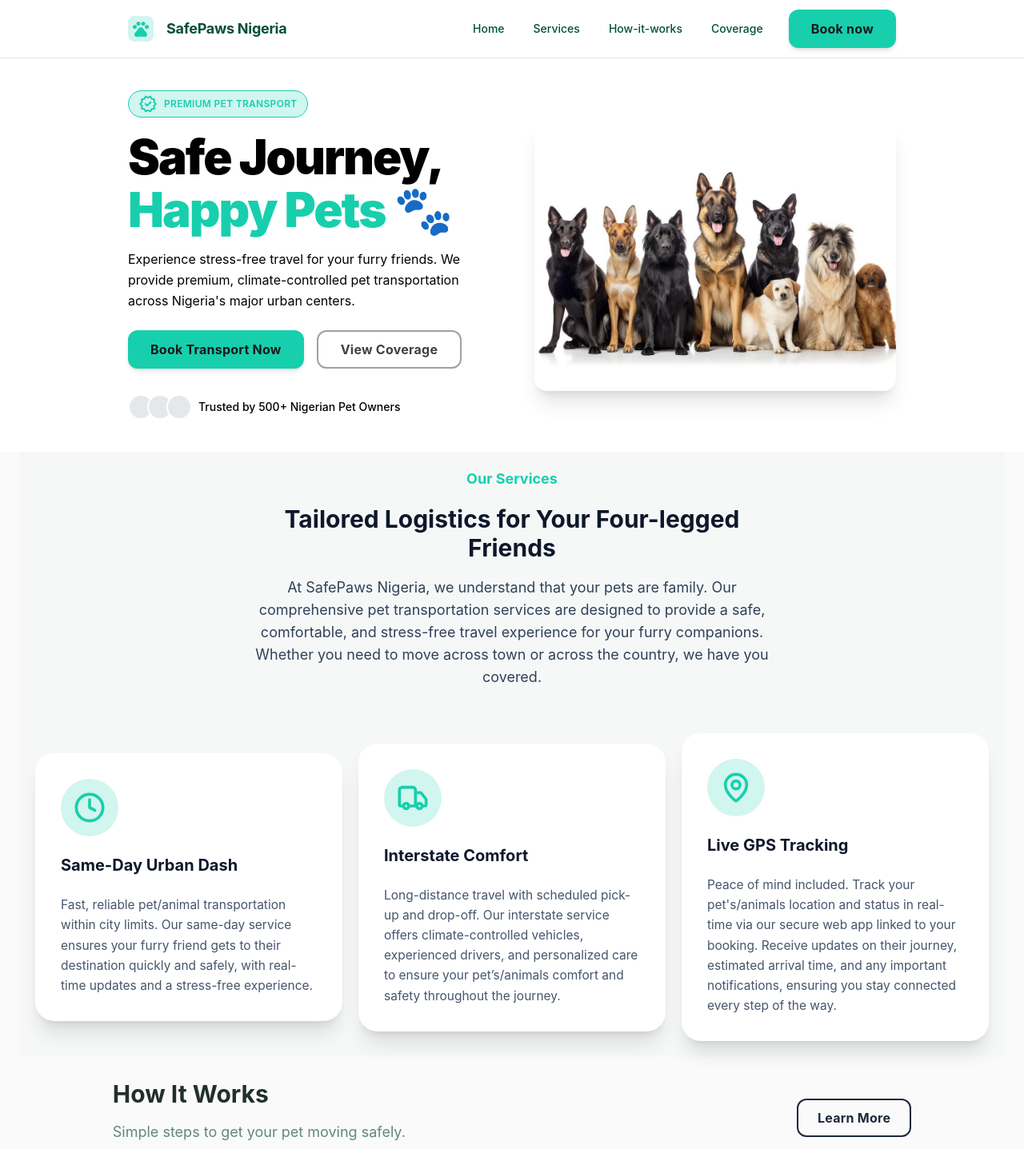
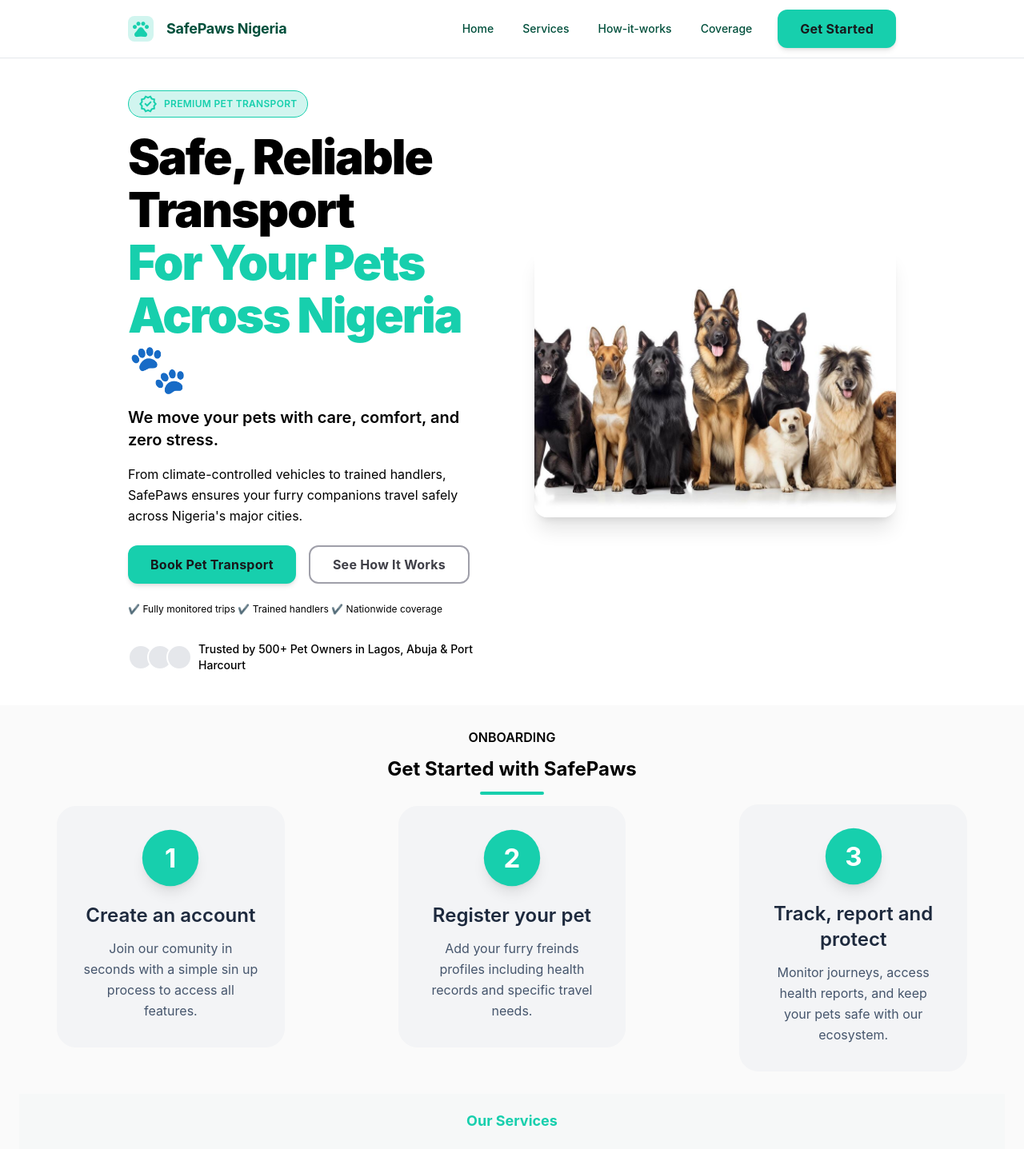
Before and after one commit to Splendidfilm/SafePaws-nigeria, a Next.js app: page / in a window 1280 px wide. Shown: the top 1437 px of the page at 80% size. Built offline with nearby package versions, Linux system fonts and the light colour scheme.

Commit message:
started fixing landing  page

```diff
--- a/src/app/(marketing)/help/page.tsx
+++ b/src/app/(marketing)/help/page.tsx
@@ -5,7 +5,7 @@ import HelpHero from '@/components/marketing/help/HelpHero'
 import HelpCategories from '@/components/marketing/help/HelpCategories'
 import SupportSection from '@/components/marketing/help/SupportSection'
 import VisitHubSection from '@/components/marketing/help/VisitHubSection'
-import { useRouter } from 'next/router'
+// import { useRouter } from 'next/router'
 function page() {
   return (
     <>
--- a/src/app/(marketing)/page.tsx
+++ b/src/app/(marketing)/page.tsx
@@ -7,11 +7,13 @@ import HowItWorks from "@/components/marketing/HowItWorks";
 // import Footer from "@/components/marketing/Footer";
 import Coverage from "@/components/marketing/Coverage";
 import CTA from "@/components/marketing/CTA"
+import GetStarted from "@/components/marketing/GetStarted";
 
 export default function MarketingPage() {
   return (
     <div className="flex flex-col flex-1 items-center justify-center bg-zinc-50 font-sans">
       <Hero/>
+      <GetStarted/>
       <Services/>
       <HowItWorks/>
       <Coverage/>
--- a/src/components/marketing/CTA.tsx
+++ b/src/components/marketing/CTA.tsx
@@ -16,11 +16,10 @@ function CTA() {
         <h1 className='text-[#111c1a] text-2xl font-semibold' >Ready to Move Your Pet?</h1>
         <p className='text-[#5F8881] text-center' >Join Hundreds of happy pet owners who trust SafePaws Nigeria for thier transportation needs.Get a free quote today</p>
         <div className='flex gap-10' >
-        <Button type='Get Free Quote'/>
+        <Button size='md' variant='secondary' >Get Free Quote</Button>
         <Button
         size='md'
-        variant='outline'
-        type='Contact Support'/>
+        variant='outline'>Contact Support</Button>
         </div>
     </div>
   )
--- a/src/components/marketing/Footer.tsx
+++ b/src/components/marketing/Footer.tsx
@@ -18,7 +18,7 @@ const support =[
 ]
 
   return (
-    <footer className="w-full bg-[#F8F9FA] pt-16 pb-10 rounded-t-3xl mb-10 rounded-b-3xl shadow-2xl ">
+    <footer className="w-full bg-[#F8F9FA] pt-16 pb-10 rounded-t-3xl mb-18 rounded-b-3xl shadow-2xl ">
       <div className="max-w-7xl mx-auto px-6 md:px-10 lg:px-16">
 
         {/* Main Footer Content */}
--- /dev/null
+++ b/src/components/marketing/GetStarted.tsx
@@ -0,0 +1,73 @@
+import React from 'react'
+import { motion } from 'framer-motion'
+
+    const cardDetails = [
+        {num: 1, head: 'Create an account', desc:'Join our comunity in seconds with a simple sin up process to access all features.'},
+        {num: 2, head: 'Register your pet', desc:'Add your furry freinds profiles including health records and specific travel needs.'},
+        {num: 3, head: 'Track, report and protect', desc:'Monitor journeys, access health reports, and keep your pets safe with our ecosystem.'},
+    ]
+
+
+export default function GetStarted() {
+
+
+  return (
+    <div className='  space-y-3 flex flex-col items-center justify-center w-full py-7 ' >
+        <h2 className='uppercase font-semibold' >onboarding</h2>
+        <h1 className='text-2xl font-bold' >Get Started with SafePaws</h1>
+        <div className=' rounded-full px-10 py-0.5 bg-[#17CFAD] ' />
+
+        {/* Conatainers */}
+
+        <div className=" grid md:grid-cols-3 grid-cols-1 space-y-7 place-items-center place-content-center ">
+        {cardDetails.map((item,index) =>(
+             <motion.div
+             key={index}
+                  initial={{ opacity: 0, y: 60 }}
+                  whileInView={{ opacity: 1, y: 0 }}
+                  transition={{ duration: 0.3, ease: "easeOut" }}
+                  className=" w-2/3 flex flex-col items-center bg-gray-100 border border-gray-100 rounded-3xl p-8  hover:shadow-2xl transition-shadow"
+                >
+                  {/* Number Circle - Auto play animation when in view */}
+                  <motion.div
+                    initial={{
+                      scale: 0.6,
+                      rotate: 15,
+                      backgroundColor: '#D1F5EF'
+                    }}
+                    whileInView={{
+                      scale: 1.1,
+                      rotate:0,
+                      backgroundColor: '#17CFAD'
+                    }}
+                    whileHover={{
+                      scale: 1.2,
+                      rotate: 0
+                    }}
+                    // viewport={{ once: true }}
+                    transition={{
+                      duration: 1.2,
+                      ease: "backOut",
+                      backgroundColor: { duration: 0.6, delay: 0.15 }
+                    }}
+                    className="w-16 h-16 flex items-center justify-center rounded-full text-3xl font-bold text-white shadow-lg mb-6"
+                  >
+                    {item.num}
+                  </motion.div>
+
+                  <h2 className="text-2xl font-semibold text-slate-800 text-center mb-3">
+                    {item.head}
+                  </h2>
+
+                  <p className="text-slate-600 text-base leading-relaxed text-center">
+                    {item.desc}
+                  </p>
+                </motion.div>
+        ))}
+
+
+        </div>
+
+    </div>
+  )
+}
--- a/src/components/marketing/Hero.tsx
+++ b/src/components/marketing/Hero.tsx
@@ -18,15 +18,18 @@ export default function Hero() {
                 </div>
 
                 {/* Heading */}
-              <h1 className="text-text-main text-5xl font-black leading-[1.1] tracking-[-0.033em] sm:text-5xl lg:text-6xl flex flex-col">
-                Safe Journey,<span className="text-[#17CFAD]">Happy Pets 🐾</span>
+                <h1 className="text-text-main text-5xl font-black leading-[1.1] tracking-[-0.033em] sm:text-5xl lg:text-6xl">
+  Safe, Reliable Transport
+  <span className="text-[#17CFAD] block">For Your Pets Across Nigeria 🐾</span>
 </h1>
 
-              {/* Subheading */}
-              <h2 className="text-text-muted text-base font-normal leading-relaxed text-center lg:text-left">
-                Experience stress-free travel for your furry friends. We provide premium,
-                climate-controlled pet transportation across Nigeria&apos;s major urban centers.
-              </h2>
+<p className="text-text-main text-xl font-semibold leading-snug">
+  We move your pets with care, comfort, and zero stress.
+</p>
+
+<p className="text-text-muted text-base leading-relaxed text-center lg:text-left">
+  From climate-controlled vehicles to trained handlers, SafePaws ensures your furry companions travel safely across Nigeria&apos;s major cities.
+</p>
               </div>
 
               {/* CTA Buttons */}
@@ -34,12 +37,19 @@ export default function Hero() {
                 <Button
   variant='primary'
   size='md'
-              type="Book Transport Now"/>
+>Book Pet Transport</Button>
+
 <Button
   variant='outline'
   size='md'
-              type="View Coverage"/>
+>
+  See How It Works
+</Button>
               </div>
+
+              <p className="text-xs text-text-muted">
+  ✔ Fully monitored trips  ✔ Trained handlers  ✔ Nationwide coverage
+</p>
 
               {/* Social Proof */}
               <div className="flex items-center gap-2 pt-2">
@@ -49,20 +59,20 @@ export default function Hero() {
                   <div className="size-8 rounded-full bg-gray-200 border-2 border-white" />
                 </div>
                 <p className="text-sm font-medium text-text-muted">
-                Trusted by 500+ Nigerian Pet Owners
+                  Trusted by 500+ Pet Owners in Lagos, Abuja & Port Harcourt
                 </p>
               </div>
             </div>
             {/* Right Image */}
             <div className="w-full flex-1">
-            <div className="relative w-full aspect-[4/3] rounded-2xl shadow-xl overflow-hidden p-7">
+              <div className="relative w-full aspect-4/3 rounded-2xl shadow-xl overflow-hidden">
                 <Image
                   src="/images/group-of-portrait.jpg"
                   // src="/images/pack.jpg"
                   alt="Happy dog in a pet carrier"
                   priority
                   fill
-                className="object-contain"
+                  className="object-cover"
                 />
               </div>
             </div>
--- a/src/components/marketing/Navbar.tsx
+++ b/src/components/marketing/Navbar.tsx
@@ -33,7 +33,7 @@ export default function Navbar() {
             ))}
 
             </div>
-            <Button type='Book now' />
+            <Button>Get Started</Button>
           </div>
 
           {/* Mobile Menu Icon */}
@@ -55,7 +55,7 @@ export default function Navbar() {
                 {link.name}
               </a>
             ))}
-            <Button size='md' type='Book now' />
+            <Button size='md'>Get Started</Button>
           </div>
 
         )}
--- a/src/components/ui/button.tsx
+++ b/src/components/ui/button.tsx
@@ -1,35 +1,52 @@
 import React from 'react';
-// import LatestNews from '../marketing/press/LatsetNews';
 
 type ButtonProps = {
-  type: string;           // This is actually the button text
-  onClick?: () => void;   // Optional click handler
-  variant?: 'primary' | 'secondary' | 'outline'|'about'|'aboutOutline'| 'insurance'| 'carriers';
+  children: React.ReactNode;   // ✅ FIXED
+  onClick?: () => void;
+  variant?:
+    | 'primary'
+    | 'secondary'
+    | 'outline'
+    | 'about'
+    | 'aboutOutline'
+    | 'insurance'
+    | 'carriers'
+    | 'latestNews';
   size?: 'sm' | 'md' | 'lg';
   className?: string;
 };
 
 function Button({
-  type,
+  children,
   onClick,
   variant = 'primary',
   size = 'md',
   className = ''
 }: ButtonProps) {
 
-  const baseStyles = "flex items-center justify-center  font-bold tracking-[0.015em] transition-all duration-300 active:scale-95";
+  const baseStyles =
+    "flex items-center justify-center font-bold tracking-[0.015em] transition-all duration-300 active:scale-95";
 
-  const styles = {
-    primary: "bg-[#17CFAD] hover:bg-[#12A88F] text-zinc-900 hover:text-white shadow-md hover:shadow-lg rounded-xl ",
-    secondary: "bg-white border border-[#17CFAD] text-[#17CFAD] hover:bg-[#17CFAD] hover:text-white rounded-xl ",
-    outline: "border-2 border-zinc-400 text-zinc-700 hover:bg-zinc-800 hover:text-white hover:border-zinc-800 rounded-xl ",
-    aboutOutline:"bg-transparent border-2 border-white text-white px-10 py-4 rounded-full font-bold text-lg hover:bg-white/10 transition-colors",
-    about:"bg-white text-[#17CFAD] px-10 py-4 rounded-full font-bold text-lg hover:scale-105 transition-transform active:scale-95",
-    insurance:'bg-gray-900 text-white px-6 py-3 rounded-full text-sm font-bold hover:bg-black hover:scale-105 active:scale-100',
-    carriers:'border border-gray-300 px-6 py-3 rounded-full text-sm font-bold hover:bg-gray-100 hover:scale-105 active:scale-100',
-    LatestNews:"bg-[#17CFAD] text-white px-8 py-4 rounded-2xl font-bold ex items-center gap-2 hover:shadow-lg transition-all"
-    };
+  // 🔥 YOUR ORIGINAL STYLES (cleaned, not removed)
+  const variants = {
+    primary: "bg-[#17CFAD] hover:bg-[#12A88F] text-zinc-900 hover:text-white shadow-md hover:shadow-lg rounded-xl",
 
+    secondary: "bg-white border border-[#17CFAD] text-[#17CFAD] hover:bg-[#17CFAD] hover:text-white rounded-xl",
+
+    outline: "border-2 border-zinc-400 text-zinc-700 hover:bg-zinc-800 hover:text-white hover:border-zinc-800 rounded-xl",
+
+    about: "bg-white text-[#17CFAD] rounded-full font-bold text-lg hover:scale-105",
+
+    aboutOutline: "bg-transparent border-2 border-white text-white rounded-full font-bold text-lg hover:bg-white/10",
+
+    insurance: "bg-gray-900 text-white rounded-full text-sm font-bold hover:bg-black hover:scale-105",
+
+    carriers: "border border-gray-300 rounded-full text-sm font-bold hover:bg-gray-100 hover:scale-105",
+
+    latestNews: "bg-[#17CFAD] text-white rounded-2xl font-bold flex items-center gap-2 hover:shadow-lg"
+  };
+
+  // ✅ ALL spacing handled here (no conflict anymore)
   const sizes = {
     sm: "h-10 px-5 text-sm",
     md: "h-12 px-7 text-base",
@@ -39,9 +56,9 @@ function Button({
   return (
     <button
       onClick={onClick}
-      className={`${baseStyles} ${styles[variant]} ${sizes[size]} ${className}`}
+      className={`${baseStyles} ${variants[variant]} ${sizes[size]} ${className}`}
     >
-      <span className="truncate">{type}</span>
+      <span className="truncate">{children}</span>
     </button>
   );
 }
```
Also changed, not shown: src/components/marketing/Coverage.tsx (+8 -3 lines), public/images/map_marketing.png (added). Lines whose indentation alone changed are shown as unchanged.
